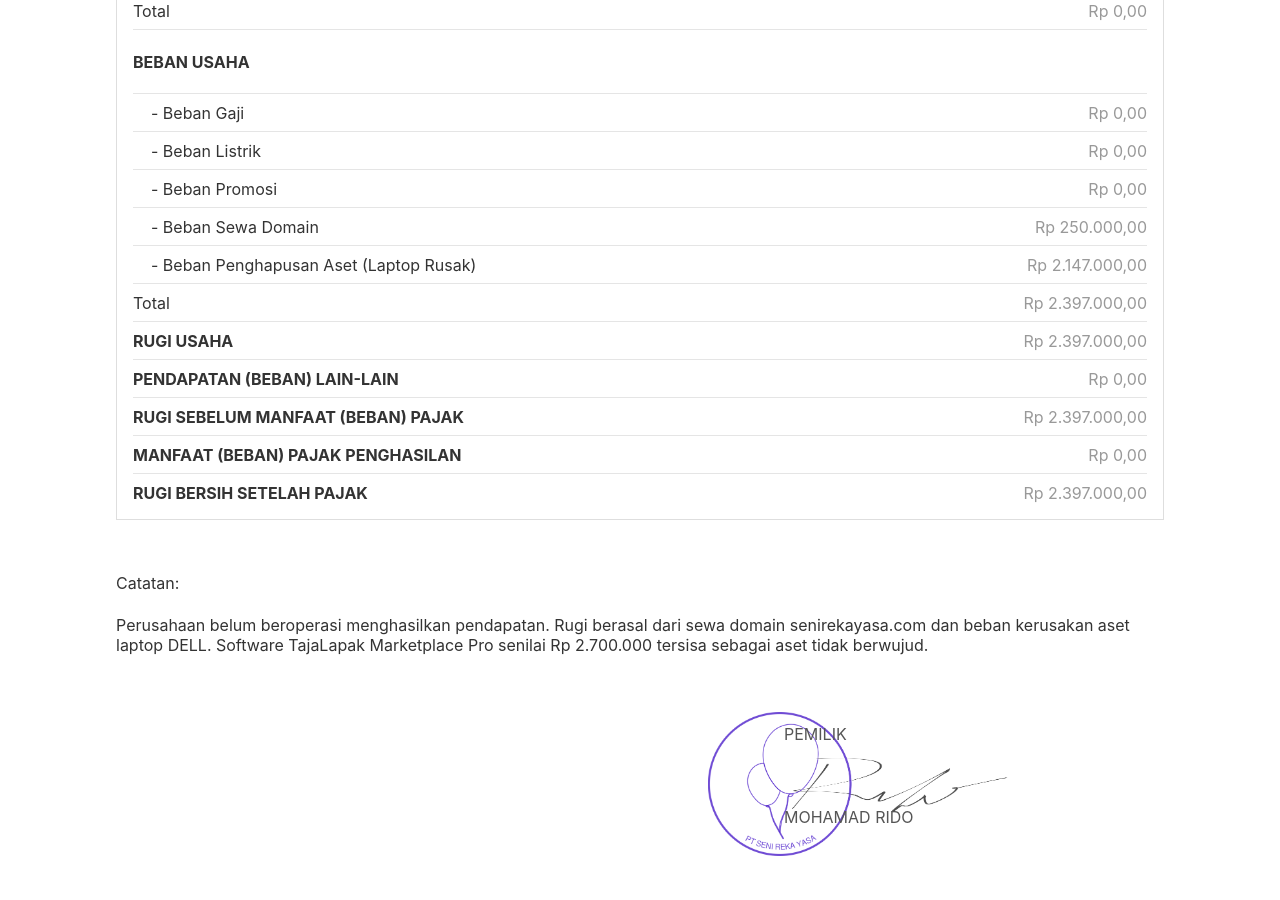
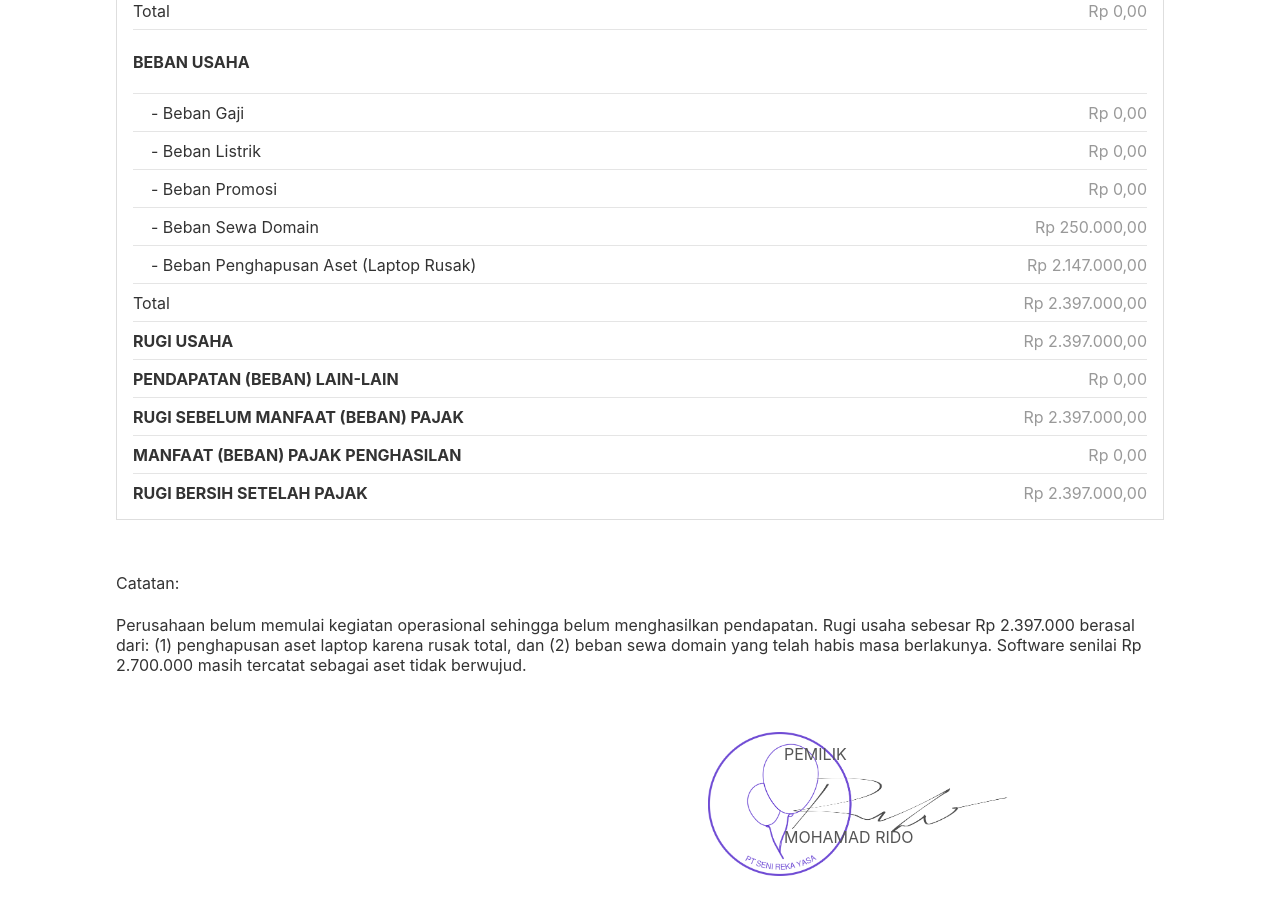
Before and after one commit to artslinux/nudc33ycmqc, a Jekyll site: the page neraca.html, which Jekyll copies as it is, in a window 1280 px wide and 900 px high, scrolled down 1531 px. Built offline with Jekyll 4.4.1, drawn with Linux system fonts in a browser that asks for light colours.

Commit message:
Update neraca.html

```diff
--- a/neraca.html
+++ b/neraca.html
@@ -427,7 +427,7 @@ html {scrollbar-width: thin; scrollbar-color: #888 #f1f1f1;}
   </div>
   <div class="content" style="padding: 1em;">
     <h4>Catatan:</h4>
-    Perusahaan belum beroperasi menghasilkan pendapatan. Rugi berasal dari sewa domain senirekayasa.com dan beban kerusakan aset laptop DELL. Software TajaLapak Marketplace Pro senilai Rp 2.700.000 tersisa sebagai aset tidak berwujud.
+    Perusahaan belum memulai kegiatan operasional sehingga belum menghasilkan pendapatan. Rugi usaha sebesar Rp 2.397.000 berasal dari: (1) penghapusan aset laptop karena rusak total, dan (2) beban sewa domain yang telah habis masa berlakunya. Software senilai Rp 2.700.000 masih tercatat sebagai aset tidak berwujud.
   </div>
 <div class="row">
 <div class="column">
```
